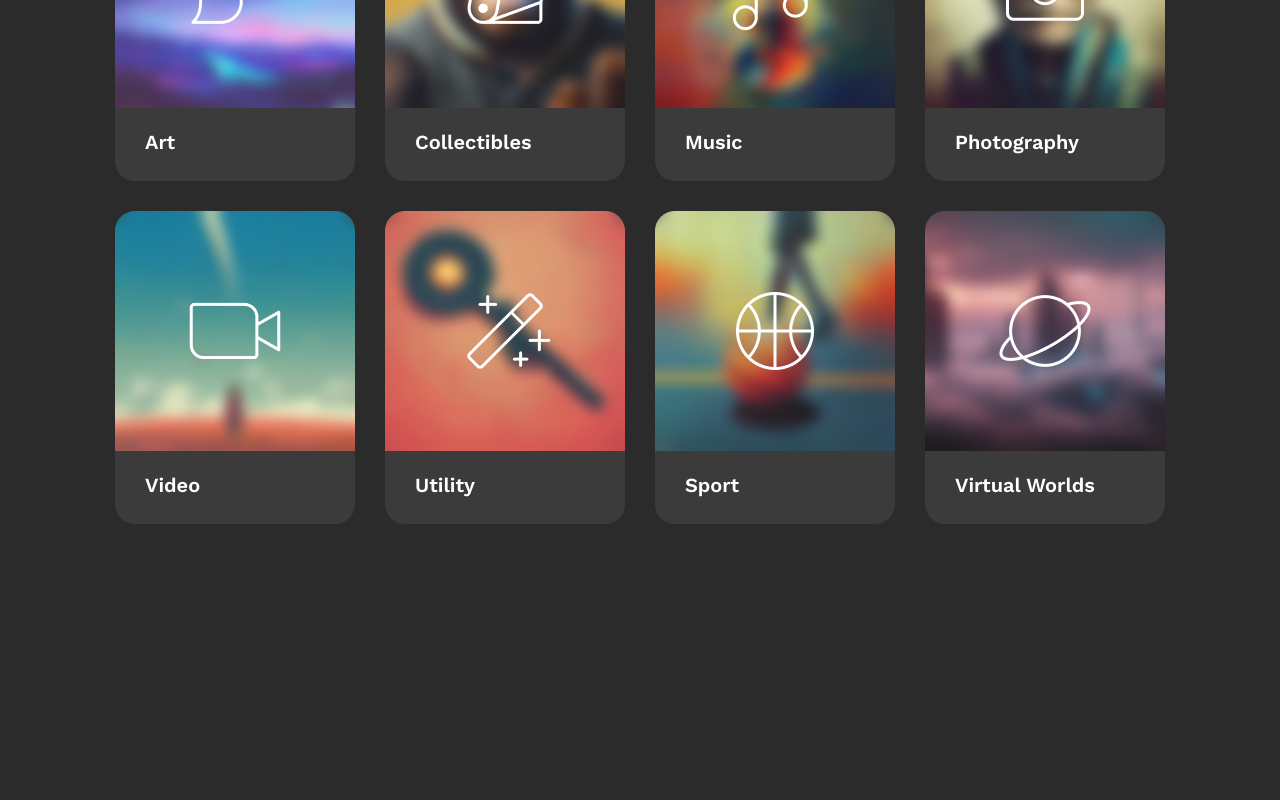
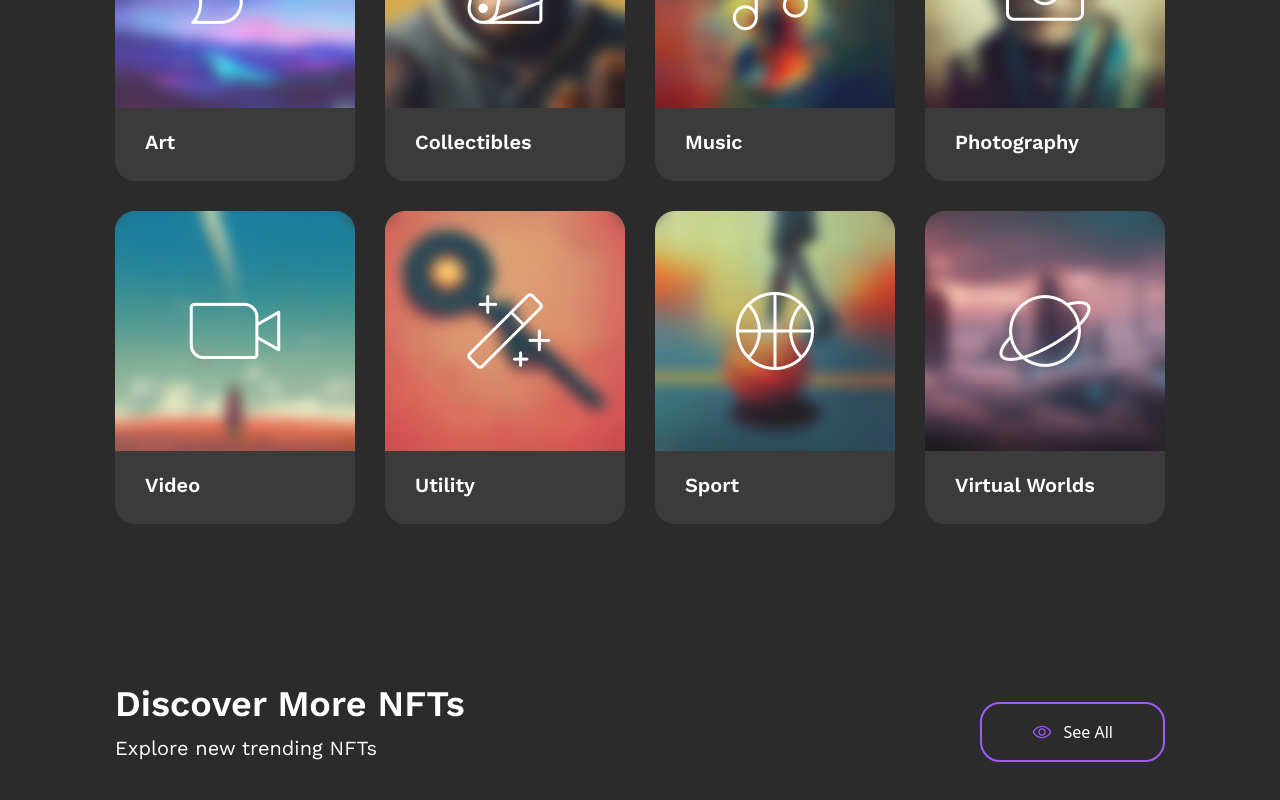
Before and after one commit to Special7ka/NFT-Marketplace, a React (Vite) app: page / in a window 1280 px wide. Shown: the part 3246-4046 px from the top of the page. Before the commit the page ends 3850 px from the top, so only its background shows below. Built offline with nearby package versions, Linux system fonts and the light colour scheme.

Commit message:
Added DiscoverMore Header

```diff
--- a/src/App.tsx
+++ b/src/App.tsx
@@ -4,6 +4,7 @@ import { HeroSection } from "./components/Sections/HeroSection";
 import { CollecionSection } from "./components/Sections/CollecionSection";
 import { TopRatedSection } from "./components/Sections/TopRatedSection";
 import { BrowseCategoresSection } from "./components/Sections/BrowseCategoresSection";
+import { DiscoverMore } from "./components/Sections/DiscoverMore";
 
 function App() {
   return (
@@ -13,6 +14,7 @@ function App() {
       <CollecionSection />
       <TopRatedSection />
       <BrowseCategoresSection />
+      <DiscoverMore />
     </>
   );
 }
--- /dev/null
+++ b/src/components/Sections/DiscoverMore.tsx
@@ -0,0 +1,26 @@
+import { getAltFromPath } from "../Utils/GetAltFrompath";
+import { Button } from "../UI/Button";
+
+export const DiscoverMore = () => {
+  return (
+    <section className="py-[80px] px-[115px] flex flex-col">
+      <div className="flex justify-between items-end">
+        <div className="flex flex-col gap-[10px]">
+          <h1 className="text-4xl  font-semibold font-WorkSans">
+            Discover More NFTs
+          </h1>
+          <p className="text-xl font-normal font-WorkSans">
+            Explore new trending NFTs
+          </p>
+        </div>
+        <Button
+          className="px-[50px]"
+          iconPath="/images/eye.svg"
+          variant="secondary"
+        >
+          See All
+        </Button>
+      </div>
+    </section>
+  );
+};
```
Also changed, not shown: public/images/eye.svg (added).
